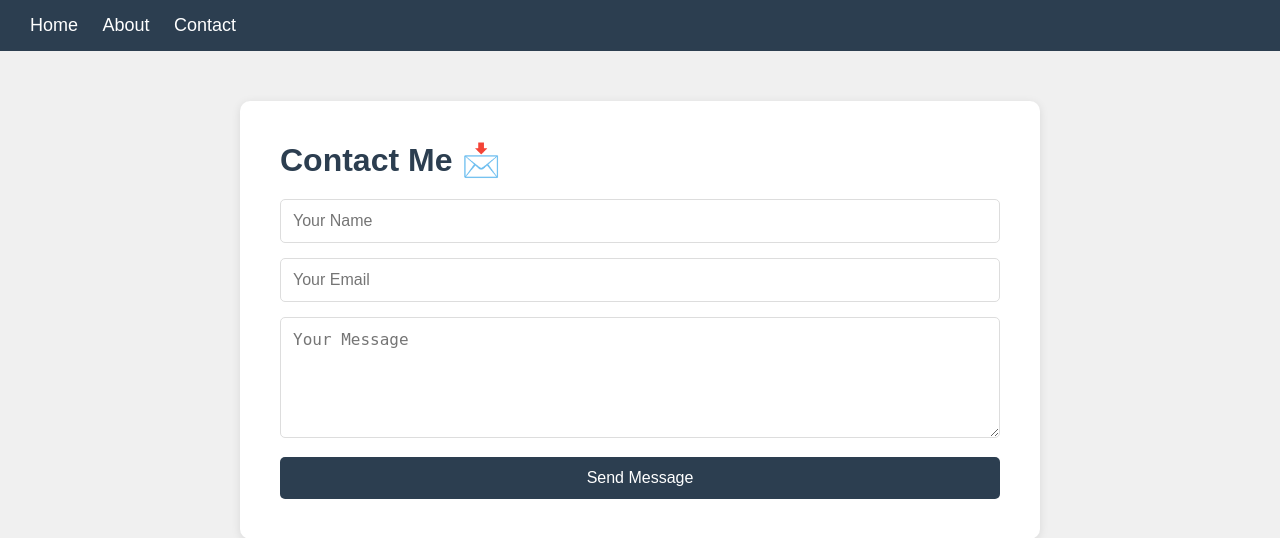
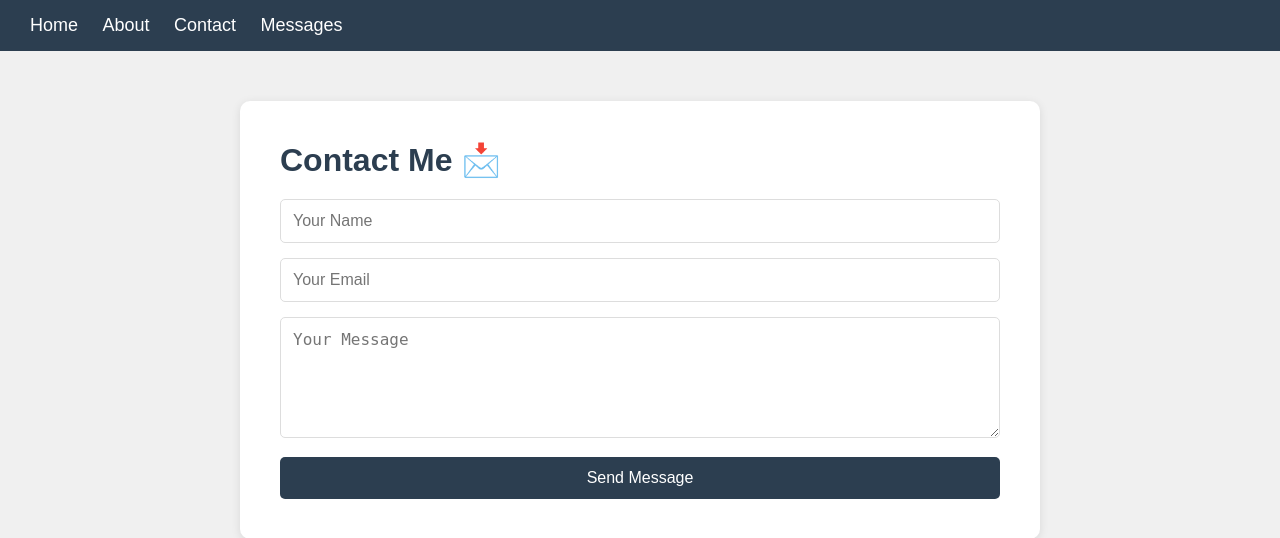
Before and after one commit to Jankomah12/MYWEBSITE, a Flask app: page /contact in a window 1280 px wide. Shown: the top 538 px of the page. Run offline with Flask 3, Linux system fonts and the light colour scheme.

Commit message:
Update contact.html

```diff
--- a/templates/contact.html
+++ b/templates/contact.html
@@ -66,6 +66,7 @@
         <a href="/">Home</a>
         <a href="/about">About</a>
         <a href="/contact">Contact</a>
+        <a href="/messages">Messages</a>
     </div>
     <div class="container">
         <h1>Contact Me 📩</h1>
```
